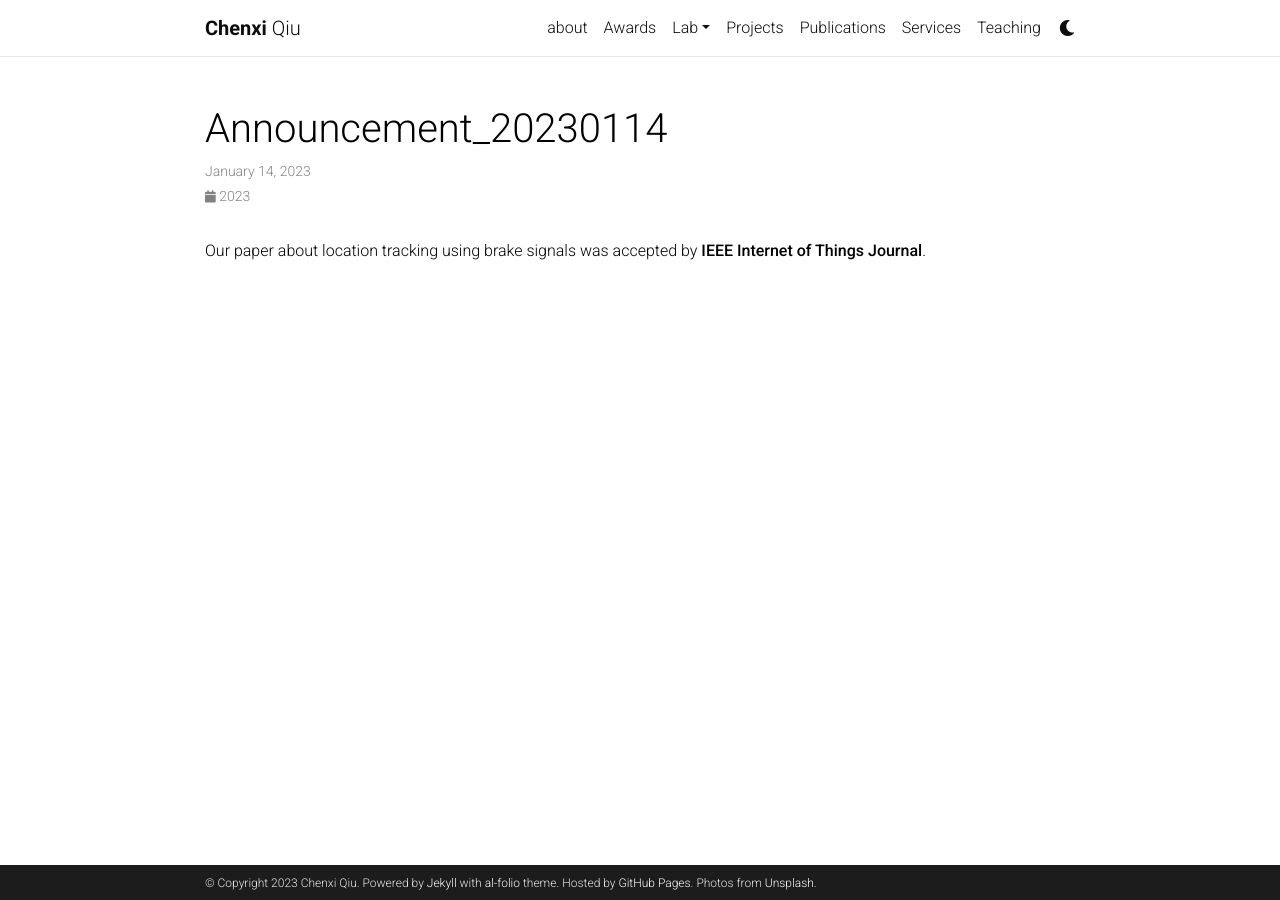
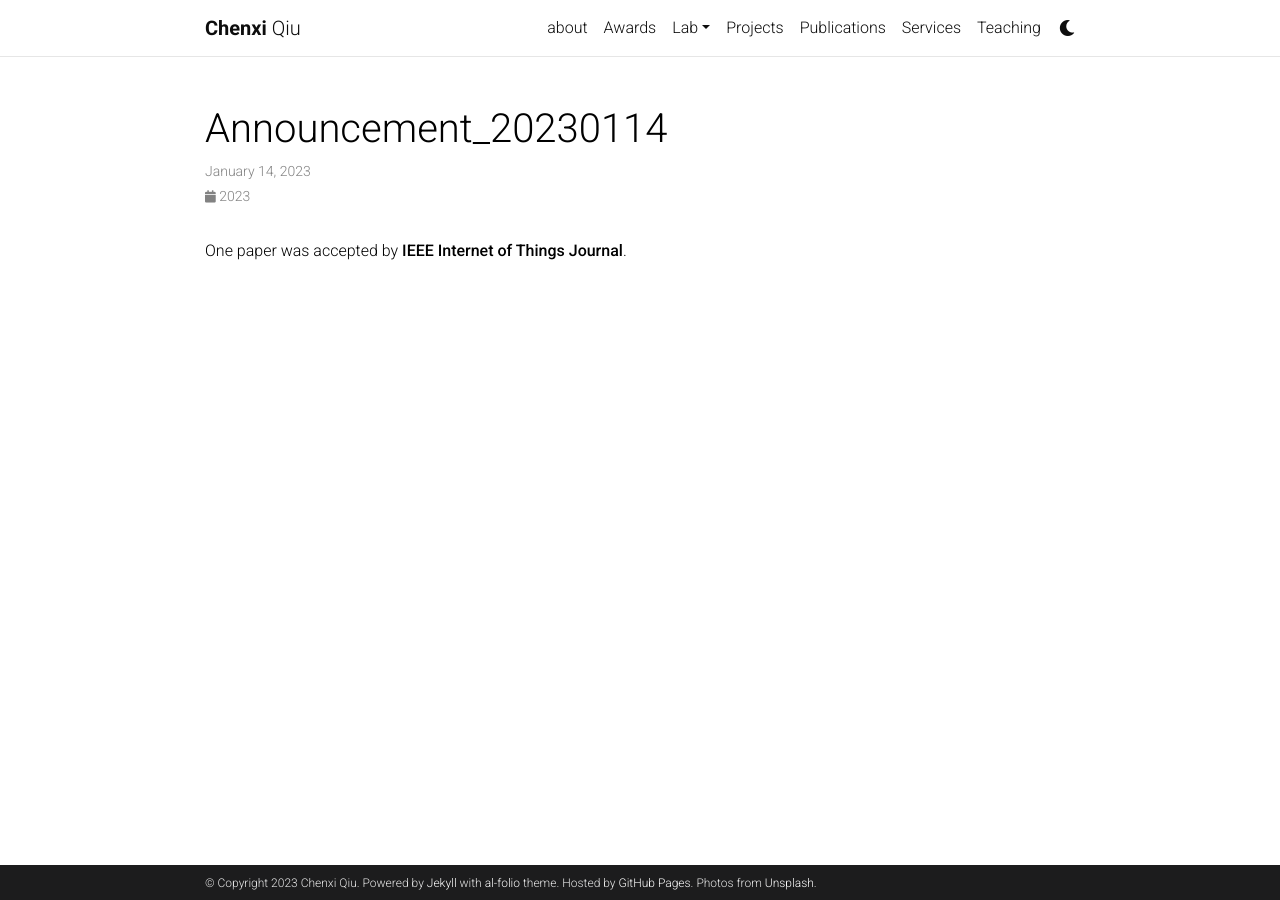
Before and after one commit to chenxiunt/chenxiunt.github.io, a Jekyll site: the page built from _news/announcement_20230114.md, in a window 1280 px wide. Built offline with Jekyll 4.4.1, drawn with Linux system fonts in a browser that asks for light colours; comment, search, counter and statistics services are not loaded; a style sheet for code colours, icons or effects is not loaded.

Commit message:
Update announcement_20230114.md

```diff
--- a/_news/announcement_20230114.md
+++ b/_news/announcement_20230114.md
@@ -4,4 +4,4 @@ date: 2023-01-14 15:59:00-0400
 inline: true
 ---
 
-Our paper about location tracking using brake signals was accepted by **IEEE Internet of Things Journal**.
+One paper was accepted by **IEEE Internet of Things Journal**.
```
